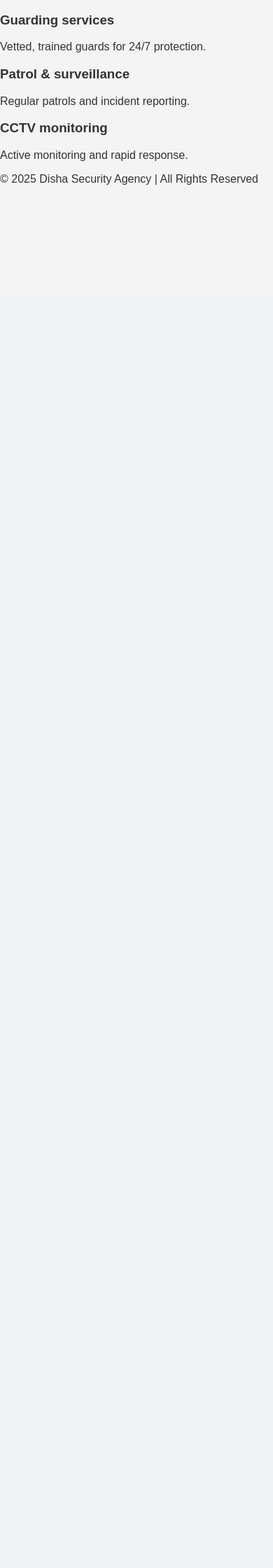
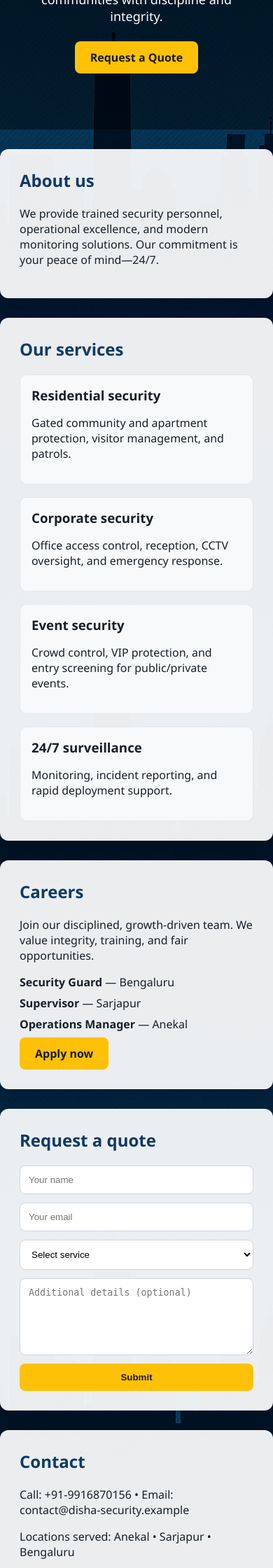
Before and after one commit to manjumanu234dh-design/disha_security_agency, a Flask app: page / in a window 390 px wide. Shown: the part 425-2665 px from the top of the page at 70% size. Before the commit the page ends 689 px from the top, so only its background shows below. Run offline with Flask 3, Linux system fonts and the light colour scheme.

Commit message:
Initial commit for Disha Security Agency site

```diff
--- a/app.py
+++ b/app.py
@@ -1,25 +1,27 @@
-from flask import Flask, render_template
+from flask import Flask, render_template, request
 
-# Create the Flask app
 app = Flask(__name__)
 
-# Define routes for each page
 @app.route("/")
 def home():
     return render_template("home.html")
 
-@app.route("/about")
-def about():
-    return render_template("about.html")
+@app.route("/quote", methods=["POST"])
+def quote():
+    name = request.form.get("name", "").strip()
+    email = request.form.get("email", "").strip()
+    service = request.form.get("service", "").strip()
+    message = request.form.get("message", "").strip()
 
-@app.route("/services")
-def services():
-    return render_template("services.html")
+    # Basic server-side validation
+    if not name or not email or not service:
+        return "Please fill in name, email, and service.", 400
 
-@app.route("/contact")
-def contact():
-    return render_template("contact.html")
+    confirmation = (
+        f"Thank you, {name}. Your request for '{service}' was received. "
+        f"We'll contact you at {email}. Details: {message if message else 'N/A'}"
+    )
+    return confirmation, 200
 
-# Run the app
 if __name__ == "__main__":
     app.run(debug=True)
--- /dev/null
+++ b/robots.txt
@@ -0,0 +1,3 @@
+User-agent: *
+Allow: /
+Sitemap: https://yourdomain.com/sitemap.xml
--- a/static/style.css
+++ b/static/style.css
@@ -1,90 +1,124 @@
-/* General reset */
+/* Base */
+* { box-sizing: border-box; }
+html, body { height: 100%; }
 body {
-  font-family: 'Poppins', Arial, sans-serif;
-  margin: 0;
-  padding: 0;
-  background: #f4f4f4;
-  color: #333;
+    background: url("background.png") no-repeat center center fixed;
+    background-size: cover;
+    margin: 0;
+    color: #17202A;
+    font-family: "Segoe UI", Arial, sans-serif;
 }
 
-/* Header */
-header {
-  background: #002147; /* Royal navy blue */
-  color: white;
-  padding: 20px;
-  display: flex;
-  justify-content: space-between;
-  align-items: center;
+/* Navigation */
+.nav {
+    display: flex;
+    justify-content: space-between;
+    align-items: center;
+    padding: 14px 24px;
+    background: rgba(0,0,0,0.55);
+    color: #fff;
+    position: sticky;
+    top: 0;
+    backdrop-filter: blur(6px);
+}
+.nav .brand { font-weight: 700; }
+.nav a {
+    color: #fff;
+    text-decoration: none;
+    margin-left: 16px;
+    font-weight: 500;
+}
+.nav a:hover { text-decoration: underline; }
+
+/* Hero */
+.hero {
+    text-align: center;
+    padding: 120px 24px 80px;
+    color: #fff;
+    background: rgba(0,0,0,0.45);
+}
+.hero h1 { font-size: 44px; margin: 0 0 12px; }
+.hero p { font-size: 18px; margin: 0 0 24px; }
+
+/* Cards / Sections */
+.card {
+    background: rgba(255,255,255,0.92);
+    max-width: 980px;
+    margin: 28px auto;
+    padding: 28px;
+    border-radius: 12px;
+    box-shadow: 0 8px 24px rgba(0,0,0,0.18);
+}
+.card h2 {
+    color: #0E3A66;
+    margin-top: 0;
 }
 
-header h1 {
-  margin: 0;
-  font-size: 24px;
+/* Grid for services */
+.grid {
+    display: grid;
+    grid-template-columns: repeat(2, minmax(240px, 1fr));
+    gap: 18px;
+}
+.item {
+    background: #F8F9FA;
+    padding: 16px;
+    border-radius: 10px;
+    border: 1px solid #E5E7EB;
+}
+.item h3 { margin: 0 0 8px; }
+
+/* Jobs list */
+.jobs {
+    list-style: none;
+    padding: 0;
+    margin: 12px 0 0;
+}
+.jobs li { margin: 8px 0; }
+
+/* Form */
+.form {
+    display: grid;
+    gap: 12px;
+    max-width: 680px;
+    margin: 0 auto;
+}
+.form input, .form select, .form textarea {
+    width: 100%;
+    padding: 12px;
+    border-radius: 8px;
+    border: 1px solid #D0D7DE;
+    background: #FFFFFF;
+}
+.form textarea { min-height: 110px; }
+
+/* Buttons */
+.btn {
+    display: inline-block;
+    background: #FFC107;
+    color: #1A1A1A;
+    padding: 12px 22px;
+    border-radius: 8px;
+    text-decoration: none;
+    font-weight: 600;
+    border: none;
+    cursor: pointer;
+}
+.btn:hover { background: #FFB300; }
+.btn.small { padding: 8px 14px; }
+
+/* Footer */
+.footer {
+    text-align: center;
+    color: #FFFFFF;
+    padding: 20px;
+    background: rgba(0,0,0,0.55);
+    margin-top: 28px;
 }
 
-nav a {
-  color: white;
-  margin-left: 15px;
-  text-decoration: none;
-  font-weight: bold;
+/* Responsive */
+@media (max-width: 720px) {
+    .grid { grid-template-columns: 1fr; }
+    .hero h1 { font-size: 34px; }
+    .nav { flex-wrap: wrap; gap: 8px; }
 }
-
-nav a:hover {
-  color: gold;
-}
-
-/* Hero section */
-.hero {
-  background: url('/static/security-banner.jpg') no-repeat center center;
-  background-size: cover;
-  padding: 100px 20px;
-  color: white;
-  text-align: center;
-}
-
-.hero h2 {
-  font-size: 36px;
-  margin-bottom: 10px;
-}
-
-.hero p {
-  font-size: 18px;
-  margin-bottom: 20px;
-}
-
-.cta-button {
-  background: gold;
-  form {
-  background: #f9f9f9;
-  padding: 20px;
- body { font-family: 'Poppins', Arial, sans-serif; background: #f4f6f8; margin:0; }
-.topbar { background:#002147; color:#fff; padding:14px; display:flex; justify-content:space-between; align-items:center; }
-.brand { font-weight:700; letter-spacing:0.2px; }
-.nav a { color:#fff; margin-left:16px; text-decoration:none; font-weight:600; }
-.nav a:hover { color:#d4af37; }
-
-main { max-width:1100px; margin:24px auto; padding:0 16px; }
-section.page, section.hero { background:#fff; border-radius:10px; padding:28px; }
-
-.hero { background:#002147; color:#fff; text-align:center; padding:60px 24px; }
-.hero h1 { font-size:36px; margin:0 0 8px; }
-.hero p { font-size:18px; margin:0 0 18px; }
-.cta-button { display:inline-block; background:#d4af37; color:#000; padding:12px 22px; border-radius:6px; font-weight:700; text-decoration:none; }
-.cta-button:hover { filter:brightness(1.1); }
-
-.cards { display:grid; grid-template-columns:repeat(auto-fit, minmax(240px, 1fr)); gap:16px; margin-top:18px; }
-.card { background:#fff; border-radius:10px; padding:18px; border:1px solid #e5e7eb; }
-.card h3 { margin:0 0 8px; }
-
-.service-list { list-style:none; padding:0; margin:0; }
-.service-list li { padding:10px 0; border-bottom:1px dashed #e5e7eb; }
-.service-list li:last-child { border-bottom:none; }
-
-.contact-details p { margin:6px 0; color:#6b7280; }
-.contact-form { background:#f9f9f9; border:1px solid #e5e7eb; border-radius:10px; padding:18px; margin-top:16px; max-width:520px; }
-.contact-form label { font-weight:600; display:block; margin:10px 0 6px; }
-.contact-form input, .contact-form textarea { width:100%; padding:10px; border:1px solid #d1d5db; border-radius:6px; font-size:14px; }
-.contact-form button { margin-top:12px; background:#002147; color:#fff; border:none; padding:10px 18px; border-radius:6px; font-weight:700; cursor:pointer; }
-.contact-form button:hover { background:#d4af37; color:#000; }
-
-footer { background:#002147; color:#fff; text-align:center; padding:14px; margin-top:24px; }
--- a/templates/home.html
+++ b/templates/home.html
@@ -1,23 +1,104 @@
-{% extends "base.html" %}
-{% block content %}
+<!DOCTYPE html>
+<html lang="en">
+<head>
+    <meta charset="UTF-8">
+    <title>Disha Security Agency</title>
+    <meta name="viewport" content="width=device-width, initial-scale=1">
+    <link rel="stylesheet" href="{{ url_for('static', filename='style.css') }}">
+</head>
+<body>
+    <!-- Header / Navigation -->
+    <header class="nav">
+        <div class="brand">Disha Security Agency</div>
+        <nav>
+            <a href="#about">About</a>
+            <a href="#services">Services</a>
+            <a href="#careers">Careers</a>
+            <a href="#contact">Contact</a>
+            <a href="#quote" class="btn small">Request Quote</a>
+        </nav>
+    </header>
+
+    <!-- Hero -->
     <section class="hero">
-  <h1>Your safety, our priority</h1>
-  <p>Professional security solutions for homes, businesses, and events.</p>
-  <a href="{{ url_for('contact') }}" class="cta-button">Get a quote</a>
+        <h1>Professional Security. Trusted Protection.</h1>
+        <p>Guarding homes, offices, events, and communities with discipline and integrity.</p>
+        <a href="#quote" class="btn">Request a Quote</a>
     </section>
 
-<section class="cards">
-  <div class="card">
-    <h3>Guarding services</h3>
-    <p>Vetted, trained guards for 24/7 protection.</p>
+    <!-- About -->
+    <section class="card" id="about">
+        <h2>About us</h2>
+        <p>We provide trained security personnel, operational excellence, and modern monitoring solutions. Our commitment is
+           your peace of mind—24/7.</p>
+    </section>
+
+    <!-- Services -->
+    <section class="card" id="services">
+        <h2>Our services</h2>
+        <div class="grid">
+            <div class="item">
+                <h3>Residential security</h3>
+                <p>Gated community and apartment protection, visitor management, and patrols.</p>
             </div>
-  <div class="card">
-    <h3>Patrol & surveillance</h3>
-    <p>Regular patrols and incident reporting.</p>
+            <div class="item">
+                <h3>Corporate security</h3>
+                <p>Office access control, reception, CCTV oversight, and emergency response.</p>
             </div>
-  <div class="card">
-    <h3>CCTV monitoring</h3>
-    <p>Active monitoring and rapid response.</p>
+            <div class="item">
+                <h3>Event security</h3>
+                <p>Crowd control, VIP protection, and entry screening for public/private events.</p>
+            </div>
+            <div class="item">
+                <h3>24/7 surveillance</h3>
+                <p>Monitoring, incident reporting, and rapid deployment support.</p>
+            </div>
         </div>
     </section>
-{% endblock %}
+
+    <!-- Careers -->
+    <section class="card" id="careers">
+        <h2>Careers</h2>
+        <p>Join our disciplined, growth-driven team. We value integrity, training, and fair opportunities.</p>
+        <ul class="jobs">
+            <li><strong>Security Guard</strong> — Bengaluru</li>
+            <li><strong>Supervisor</strong> — Sarjapur</li>
+           <meta name="description" content="Disha Security Agency provides professional security services in Bengaluru, Sarjapur, and Anekal. Residential, corporate, event security, and 24/7 surveillance.">
+<meta name="keywords" content="Security Agency Bengaluru, Security Services Sarjapur, Event Security Anekal, Residential Security, Corporate Security, Surveillance">
+<meta name="author" content="Disha Security Agency">
+<meta name="robots" content="index, follow"> <li><strong>Operations Manager</strong> — Anekal</li>
+        </ul>
+        <a href="#quote" class="btn">Apply now</a>
+    </section>
+
+    <!-- Quote / Contact -->
+    <section class="card" id="quote">
+        <h2>Request a quote</h2>
+        <form action="/quote" method="POST" class="form">
+            <input type="text" name="name" placeholder="Your name" required>
+            <input type="email" name="email" placeholder="Your email" required>
+            <select name="service" required>
+                <option value="">Select service</option>
+                <option>Residential security</option>
+                <option>Corporate security</option>
+                <option>Event security</option>
+                <option>24/7 surveillance</option>
+            </select>
+            <textarea name="message" placeholder="Additional details (optional)"></textarea>
+            <button type="submit" class="btn">Submit</button>
+        </form>
+    </section>
+
+    <!-- Contact -->
+    <section class="card" id="contact">
+        <h2>Contact</h2>
+        <p>Call: +91-9916870156 • Email: contact@disha-security.example</p>
+        <p>Locations served: Anekal • Sarjapur • Bengaluru</p>
+    </section>
+
+    <!-- Footer -->
+    <footer class="footer">
+        <p>© {{ 2025 }} Disha Security Agency. All rights reserved.</p>
+    </footer>
+</body>
+</html>
```
Also changed, not shown: templates/index.html (added, +37 -0 lines), static/background.png (added). Lines whose indentation alone changed are shown as unchanged.
